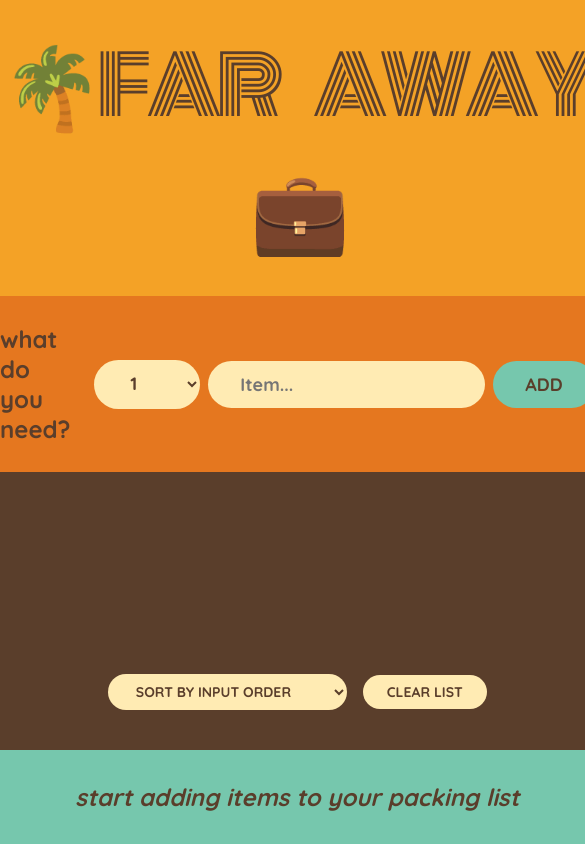
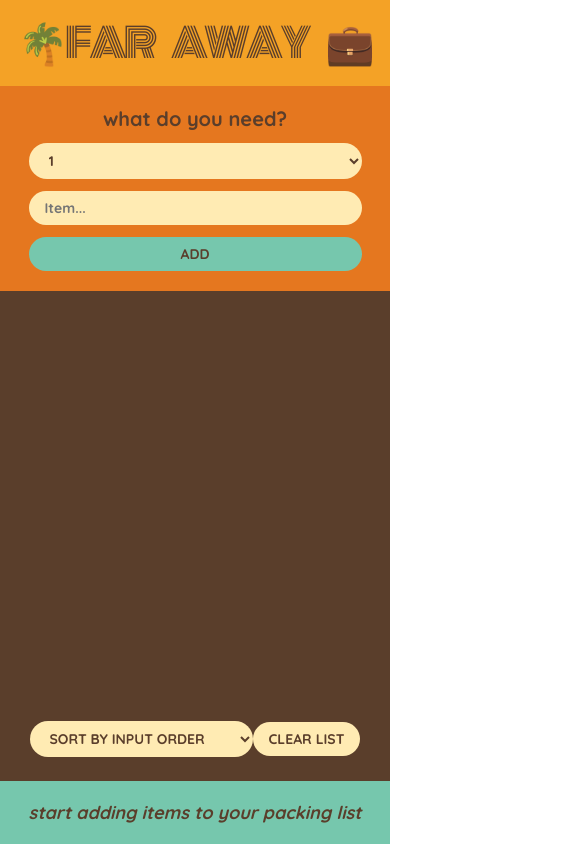
Before and after one commit to nehalskdev/travel-list, a React (Create React App) app: page / in a window 390 px wide. Shown: the whole page, 585 px wide, since content can reach past the window. Built offline with nearby package versions, Linux system fonts and the light colour scheme.

Commit message:
added mobile responsivness

```diff
--- a/src/index.css
+++ b/src/index.css
@@ -130,3 +130,106 @@ input[type="checkbox"] {
   font-weight: 700;
   padding: 3.2rem 0;
 }
+
+/* Mobile Responsive Styles */
+@media (max-width: 768px) {
+  h1 {
+    font-size: 5rem;
+    word-spacing: 15px;
+    letter-spacing: -3px;
+    padding: 1.6rem 0;
+  }
+
+  .add-form {
+    flex-direction: column;
+    gap: 1.6rem;
+    padding: 2rem 1rem;
+  }
+
+  .add-form h3 {
+    font-size: 2rem;
+    margin-right: 0;
+  }
+
+  .add-form select,
+  .add-form input,
+  .add-form button {
+    padding: 1rem 2rem;
+    font-size: 1.6rem;
+    width: 90%;
+    max-width: 400px;
+  }
+
+  .list {
+    padding: 2rem 1rem;
+  }
+
+  .list ul {
+    width: 100%;
+    grid-template-columns: repeat(auto-fit, minmax(200px, 1fr));
+    gap: 1rem;
+  }
+
+  .list li {
+    flex-direction: column;
+    align-items: flex-start;
+    gap: 1rem;
+  }
+
+  .list li button {
+    font-size: 1.6rem;
+    padding: 0.6rem;
+    align-self: flex-end;
+  }
+
+  .list select,
+  .actions button {
+    font-size: 1.4rem;
+    padding: 0.8rem 1.6rem;
+    margin: 0.4rem 0;
+  }
+
+  .stats {
+    padding: 2rem 1rem;
+    font-size: 2rem;
+  }
+
+  input[type="checkbox"] {
+    height: 1.6rem;
+    width: 1.6rem;
+  }
+
+  span {
+    font-size: 1.8rem;
+  }
+}
+
+@media (max-width: 480px) {
+  h1 {
+    font-size: 4rem;
+    padding: 1.2rem 0;
+  }
+
+  .add-form {
+    gap: 1.2rem;
+  }
+
+  .add-form select,
+  .add-form input,
+  .add-form button {
+    padding: 0.8rem 1.6rem;
+    font-size: 1.4rem;
+  }
+
+  .list ul {
+    grid-template-columns: 1fr;
+  }
+
+  .list li {
+    gap: 0.8rem;
+  }
+
+  .stats {
+    font-size: 1.8rem;
+  }
+}
```
